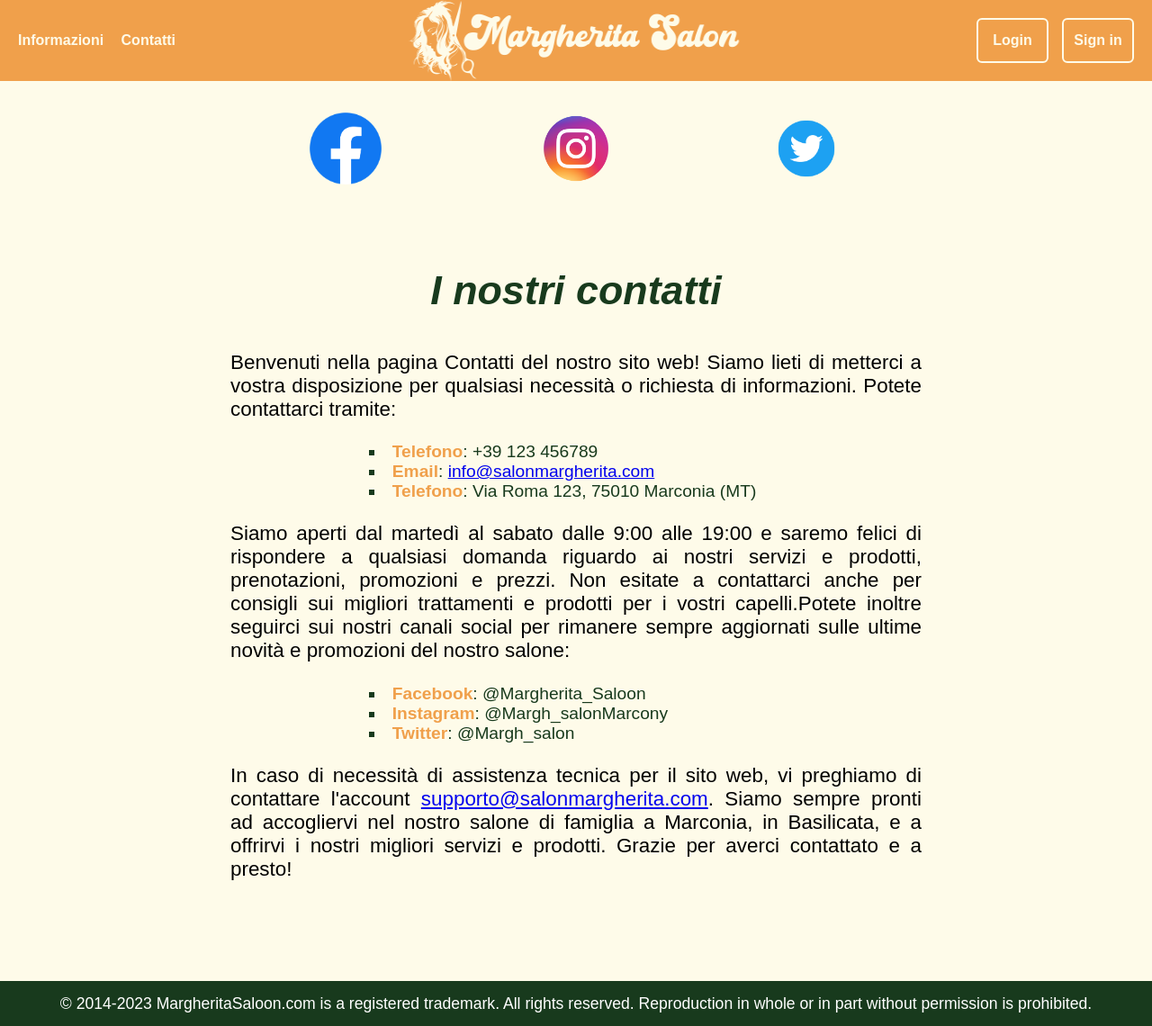
After one commit to Strix89/MargheritaSaloon, a PHP site: page /Pages/contacts.html in a window 1280 px wide. The commit adds this page. Shown: the whole page at 90% size. Run offline with PHP 8.4, Linux system fonts and the light colour scheme; some web fonts are replaced.

Commit message:
Added ./Pages/contacts.html

```diff
--- /dev/null
+++ b/Pages/contacts.html
@@ -0,0 +1,60 @@
+<!DOCTYPE html>
+<html lang="it">
+	<head>
+	<meta charset="UTF-8">
+    <meta name="viewport" content="width=device-width, initial-scale=0.5">
+    <link rel="shortcut icon" href="../Images/favicon/fav-fab.png" type="image/x-icon">
+    <link rel="stylesheet" href="../Style/design.css">
+    <title>Contacts</title>
+	</head>
+	<body>
+		<header>
+			<div class="left-bar">
+				<a href="./info.html">Informazioni</a>
+				<a href="./contacts.html">Contatti</a>
+			</div>
+            <div id="logo">
+                <a href="../home.html"><img src="../Images/Logo.png"></a>
+			</div>
+			<div class="right-bar">
+                <button class="btnuser" href="#"><a>Login</a></button>
+                <button class="btnuser" href="#"><a>Sign in</a></button>
+			</div>
+        </header>
+        <div class="social-block">
+            <div class="social-logo">
+                <div class="logo">
+                    <img src="../Images/Social/facebook.png" alt="facebook">
+                </div>
+                <div class="logo">
+                    <img src="../Images/Social/instagram.png" alt="instagram">
+                </div>
+                <div class="logo">
+                    <img src="../Images/Social/twitter.png" alt="twitter">
+                </div>
+            </div>
+            <div class="social-text">
+                <h1>I nostri contatti</h1>
+                <p>Benvenuti nella pagina Contatti del nostro sito web! Siamo lieti di metterci a vostra disposizione per qualsiasi necessità o richiesta di informazioni. Potete contattarci tramite:</p>
+                <ul>
+                    <li><span style="color: #F0A04B; font-weight: bold;">Telefono</span>: +39 123 456789</li>
+                    <li><span style="color: #F0A04B; font-weight: bold;">Email</span>: <a href="mailto:info@salonmarghertia.com"> info@salonmargherita.com</a></li>
+                    <li><span style="color: #F0A04B; font-weight: bold;">Telefono</span>: Via Roma 123, 75010 Marconia (MT)</li>
+                </ul>
+                <p>Siamo aperti dal martedì al sabato dalle 9:00 alle 19:00 e saremo felici di rispondere a qualsiasi domanda riguardo ai nostri servizi e prodotti, prenotazioni, promozioni e prezzi. Non esitate a contattarci anche per consigli sui migliori trattamenti e prodotti per i vostri capelli.Potete inoltre seguirci sui nostri canali social per rimanere sempre aggiornati sulle ultime novità e promozioni del nostro salone:</p>
+                <ul>
+                    <li><span style="color: #F0A04B; font-weight: bold;">Facebook</span>: @Margherita_Saloon</li>
+                    <li><span style="color: #F0A04B; font-weight: bold;">Instagram</span>: @Margh_salonMarcony</li>
+                    <li><span style="color: #F0A04B; font-weight: bold;">Twitter</span>: @Margh_salon</li>
+                </ul>
+                <p>In caso di necessità di assistenza tecnica per il sito web, vi preghiamo di contattare l'account <a href="mailto:supporto@salonmargherita.com">supporto@salonmargherita.com</a>. Siamo sempre pronti ad accogliervi nel nostro salone di famiglia a Marconia, in Basilicata, e a offrirvi i nostri migliori servizi e prodotti. Grazie per averci contattato e a presto!</p>
+            </div>
+        </div>
+        <footer>
+            <div>
+                <p>© 2014-2023 MargheritaSaloon.com is a registered trademark. All rights reserved. Reproduction in whole or in part without permission is prohibited.
+                </p>
+            </div>
+        </footer>
+    </body>
+</html>
--- a/Pages/info.html
+++ b/Pages/info.html
@@ -5,13 +5,13 @@
     <meta name="viewport" content="width=device-width, initial-scale=0.5">
     <link rel="shortcut icon" href="../Images/favicon/fav-fab.png" type="image/x-icon">
     <link rel="stylesheet" href="../Style/design.css">
-    <title>Home</title>
+    <title>Info</title>
 	</head>
 	<body>
 		<header>
 			<div class="left-bar">
-				<a href="#">Informazioni</a>
-				<a href="#">Contatti</a>
+				<a href="./info.html">Informazioni</a>
+				<a href="./contacts.html">Contatti</a>
 			</div>
             <div id="logo">
                 <a href="../home.html"><img src="../Images/Logo.png"></a>
--- a/Style/design.css
+++ b/Style/design.css
@@ -414,6 +414,91 @@ header #logo img{
     }
 }
 
+.social-block{
+    width: 100%;
+    height: 1000px;
+    display: flex;
+    flex-direction: column;
+    justify-content: space-around;
+    background-color: #FEFBE9;
+    position: relative;
+}
+
+.social-logo{
+    width: 60%;
+    height: 100px;
+    display: flex;
+    flex-direction: row;
+    margin-left: auto;
+    margin-right: auto;
+}
+
+.logo{
+    width: 20%;
+    height: 80px;
+    margin: auto;
+}
+
+.logo img{
+    width: 100%;
+    height: 100%;
+    object-fit: contain;
+}
+
+.social-text{
+    width: 60%;
+    height: 800px;
+    margin-left: auto;
+    margin-right: auto;
+    padding-top: 1%;
+}
+
+.social-text h1{
+    font-size: 2.8em;
+    color: #183A1D;
+    font-weight: bolder;
+    text-align: center;
+    font-style: italic;
+    padding-bottom: 3%;
+    line-height: 2;
+}
+
+.social-text p{
+    font-size: 1.4em;
+    text-align: justify;
+}
+
+.social-text ul{
+    font-size: 1.2em;
+    margin-left: auto;
+    margin-right: auto;
+    width: 60%;
+    margin-top: 3%;
+    margin-bottom: 3%;
+    list-style-position: inside;
+    list-style-type: square;
+    color: #183A1D;
+}
+
+@media (max-width: 900px) {
+    .social-block{
+        height: 92vh;
+    }
+
+    .social-text h1{
+        font-size: 2.4em;
+    }
+
+    .social-text p{
+        font-size: 1.3em;
+    }
+
+    .social-text ul{
+        font-size: 0.8em;
+        width: 80%;
+    }
+}
+
 footer{
     position: relative;
     bottom: 0;
--- a/home.html
+++ b/home.html
@@ -11,7 +11,7 @@
 		<header>
 			<div class="left-bar">
 				<a href="./Pages/info.html">Informazioni</a>
-				<a href="#">Contatti</a>
+				<a href="./Pages/contacts.html">Contatti</a>
 			</div>
             <div id="logo">
                 <a href="home.html"><img src="Images/Logo.png"></a>
```
Also changed, not shown: Images/Social/facebook.png (added), Images/Social/instagram.png (added), Images/Social/twitter.png (added).
